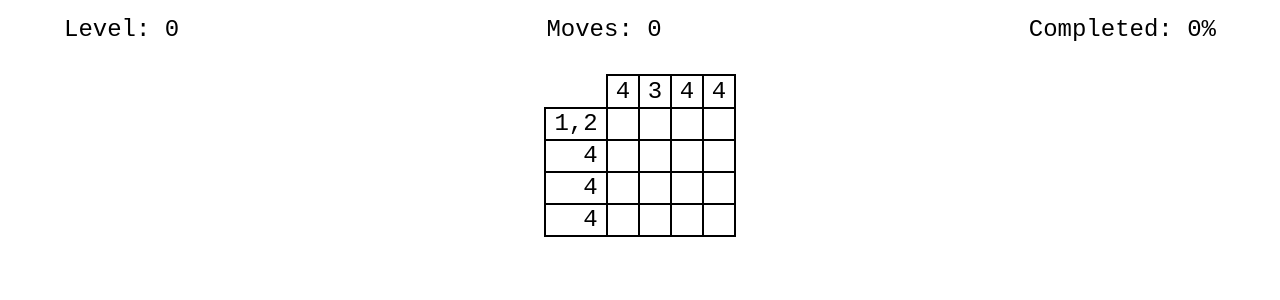
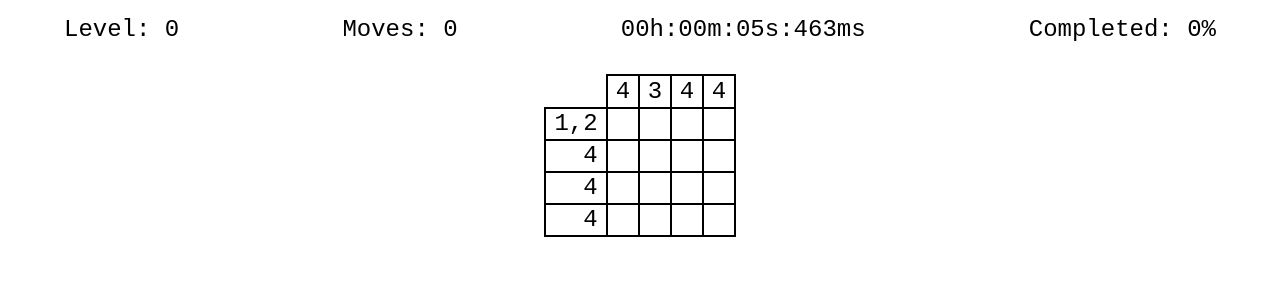
Before and after one commit to mike-shields-dev/nonograms, a React (Vite) app: page / in a window 1280 px wide. Shown: the top 300 px of the page. Built offline with nearby package versions, Linux system fonts and the light colour scheme.

Commit message:
feat: Header displays the running time of the current level

```diff
--- a/src/App.css
+++ b/src/App.css
@@ -15,6 +15,6 @@ main {
   grid-area: row-clues;
 }
 
-.board_wrapper {
+.board_gridarea {
   grid-area: board;
 }
--- a/src/App.tsx
+++ b/src/App.tsx
@@ -15,12 +15,13 @@ import {
 } from "./components";
 import {
   calculateCompleteness,
+  freshUserMatrix,
   getTargetMoves,
-  freshUserMatrix,
   setCSSGridResolution,
   toggleState,
 } from "./helpers";
 import { CellState, Coords, LevelStats } from "./types";
+import RunningTimeDisplay from "./components/RunningTimeDisplay/RunningTimeDisplay";
 
 function App() {
   const [levelMoves, setLevelMoves] = useState(0);
@@ -85,6 +86,7 @@ function App() {
       <Header completed={calculateCompleteness(levelMatrix, userMatrix)}>
         <LevelDisplay level={level} />
         <MovesDisplay moves={levelMoves} />
+        <RunningTimeDisplay isRunning={!isLevelComplete} />
       </Header>
       <main>
         <div className="column_clues_container_gridarea">
@@ -93,7 +95,7 @@ function App() {
         <div className="row_clues_container_gridarea">
           <RowCluesContainer levelMatrix={levelMatrix} />
         </div>
-        <div className="board_wrapper">
+        <div className="board_gridarea">
           <Board userMatrix={userMatrix} onCellClick={onCellClick} />
         </div>
         {isLevelComplete && (
--- /dev/null
+++ b/src/components/RunningTimeDisplay/RunningTimeDisplay.tsx
@@ -0,0 +1,42 @@
+import { useEffect, useRef, useState } from "react";
+
+import { TimeDisplay } from "../../components";
+
+interface Props {
+  isRunning: boolean;
+}
+
+export default function RunningTimeDisplay({ isRunning }: Props) {
+  const [startTimeMs, setStartTimeMs] = useState(0);
+  const [elapsedTimeMs, setElapsedTimeMs] = useState(0);
+  const requestRef = useRef<number>();
+
+  useEffect(() => {
+    function updateElapsedTime() {
+      setElapsedTimeMs(Date.now() - startTimeMs);
+
+      requestRef.current = requestAnimationFrame(updateElapsedTime);
+    }
+
+    if (isRunning && startTimeMs === 0) {
+      setStartTimeMs(Date.now());
+    }
+
+    if (isRunning) {
+      updateElapsedTime();
+    }
+    return () => {
+      if (requestRef.current) cancelAnimationFrame(requestRef.current);
+    };
+  }, [isRunning, requestRef, startTimeMs]);
+
+  if (!isRunning) {
+    return (
+      <div data-testid="running_timer">
+        <TimeDisplay durationMs={0} />
+      </div>
+    );
+  }
+
+  return <TimeDisplay durationMs={elapsedTimeMs} />;
+}
```
Also changed, not shown: 1 other file (tests, documents, lock files or other folders).
